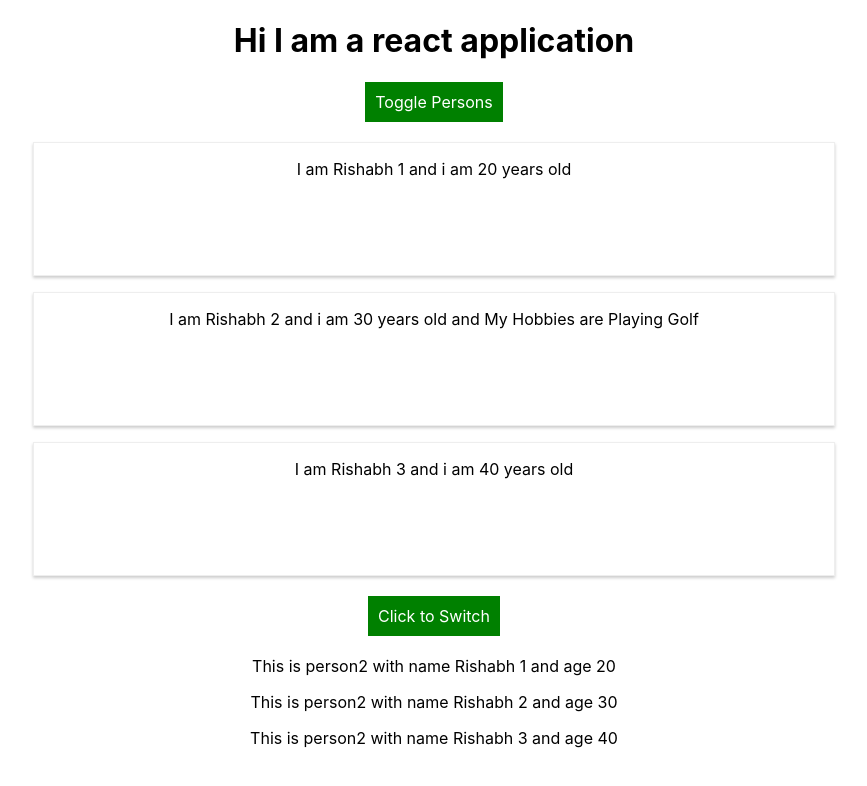
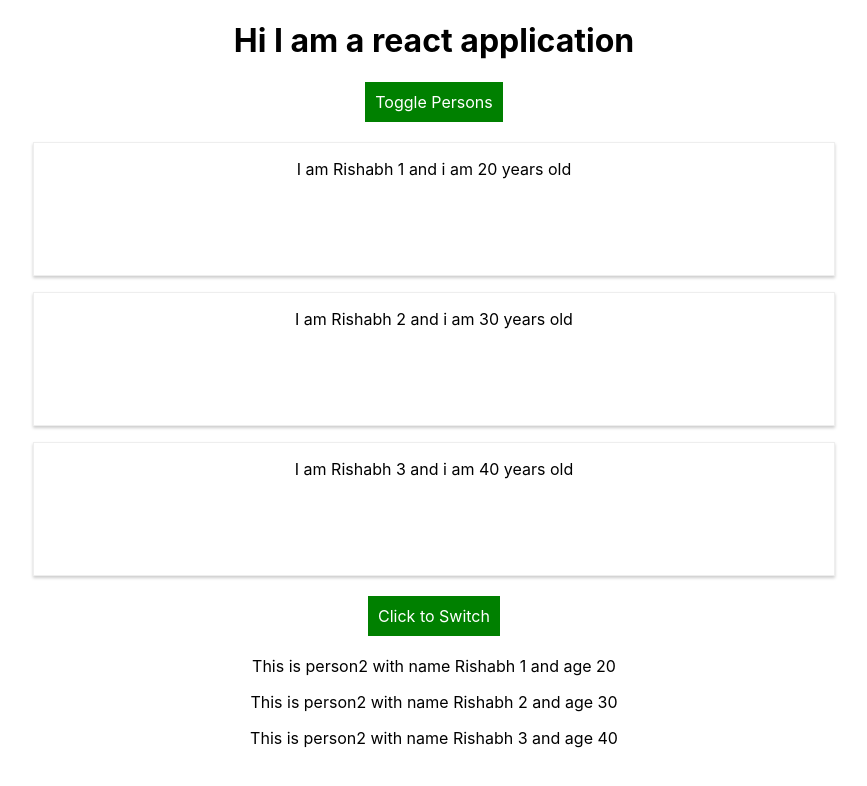
Before and after one commit to rkalra1996/react_tuts, a React (Create React App) app: page / in a window 1280 px wide. Both pictures are taken after a click on the button "Toggle Persons". Shown: the top 786 px of the page, without its empty margins (206-1073 px from the left). Built offline with nearby package versions, Linux system fonts and the light colour scheme; the HTML template or start-up script is replaced by a standard one.

Commit message:
making list dynamic

```diff
--- a/src/App.js
+++ b/src/App.js
@@ -21,9 +21,11 @@ class App extends Component {
     // the function is returning JSX code. This is valid because under the hood its just plain js
     return (
       <div className="personContainer">
-        <Person click={this.switchNameHandler}  name={this.state.persons[0].name} age={this.state.persons[0].age}/>
-        <Person click={this.switchNameHandler}  name={this.state.persons[1].name} age={this.state.persons[1].age}>My Hobbies are Playing Golf</Person>
-        <Person click={this.switchNameHandler}  name={this.state.persons[2].name} age={this.state.persons[2].age}/>
+        {
+          this.state.persons.map(person => {
+            return <Person click={this.switchNameHandler}  name={person.name} age={person.age}/>
+          })
+        }
       </div>
     );
   }
```
